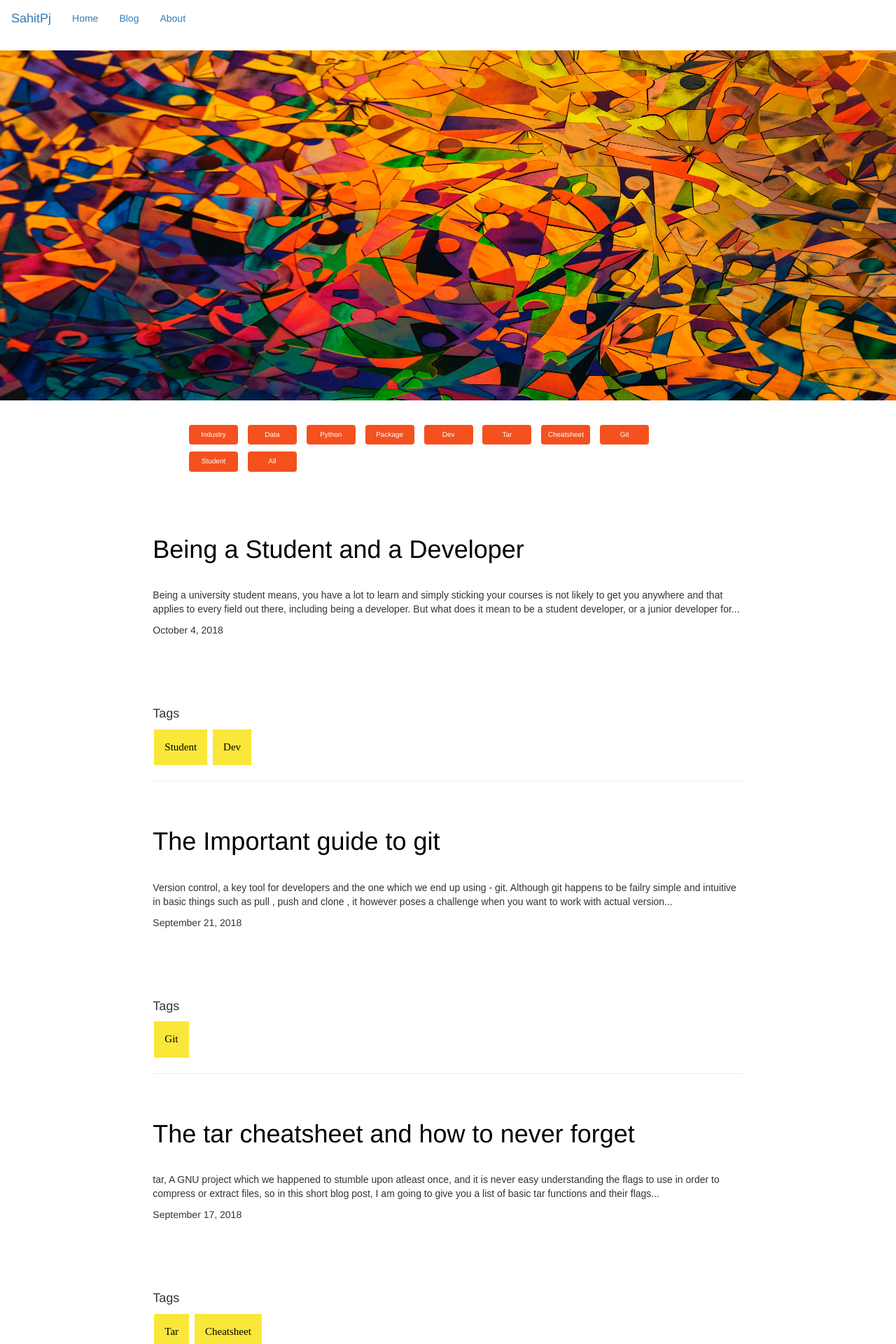
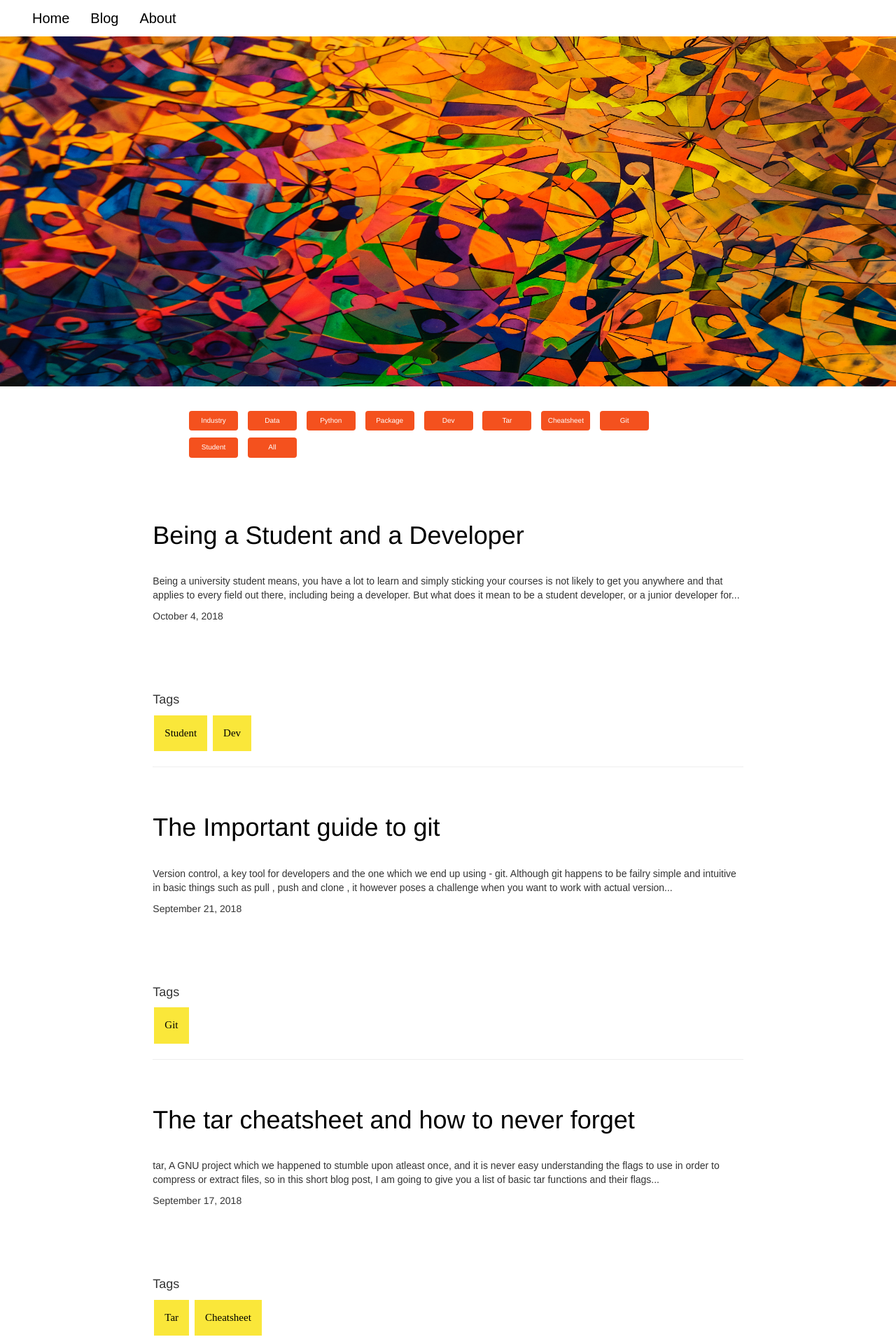
Before and after one commit to sahitpj/sahitpj.github.io, a Jekyll site: the page built from blog.html, in a window 1280 px wide. Shown: the top 1920 px of the page at 70% size. Built offline with Jekyll 4.4.1, drawn with Linux system fonts in a browser that asks for light colours; nearby versions of some CDN libraries.

Commit message:
fixed nav bar

```diff
--- a/_config.yml
+++ b/_config.yml
@@ -15,9 +15,9 @@
 
 # About/contact
 author:
-  name:              Mark Otto
-  url:               https://twitter.com/mdo
-  email:             markdotto@gmail.com
+  name:              Jayakrishna Sahit
+  url:               https://twitter.com/sahitpj
+  email:             jayakrishna.sahit@iitgn.ac.in
 
 # Custom vars
 version:             1.0.0
--- a/_includes/header.html
+++ b/_includes/header.html
@@ -26,11 +26,10 @@
               <span class="icon-bar"></span>
               <span class="icon-bar"></span>
             </button>
-            <a class="navbar-brand" href="#">SahitPj</a>
           </div>
           <div class="collapse navbar-collapse" id="myNavbar">
             <ul class="nav navbar-nav" style="color:rgb(250, 231, 58)">
-              <li><a href="/">Home</a></li>
+              <li><a href="/" style="color:black !important; font-family: 'Rockwell', sans-serif !important; font-size: 20px !important">Home</a></li>
               <!--
               <li class="dropdown">
                 <a class="dropdown-toggle" data-toggle="dropdown" href="#">Page 1 <span class="caret"></span></a>
@@ -41,8 +40,8 @@
                 </ul>
               </li>
             -->
-              <li><a href="/archive/">Blog</a></li>
-              <li><a href="/about/">About</a></li>
+              <li><a href="/archive/" style="color:black !important; font-family: 'Rockwell', sans-serif !important; font-size: 20px !important">Blog</a></li>
+              <li><a href="/about/" style="color:black !important; font-family: 'Rockwell', sans-serif !important; font-size: 20px !important">About</a></li>
             </ul>
           </div>
         </div>
--- a/css/styles.css
+++ b/css/styles.css
@@ -1021,6 +1021,7 @@
 }
 
 .home-banner-image{
+    margin-top: -20px;
     width: 100%;
     height: 500px;
 }
```
